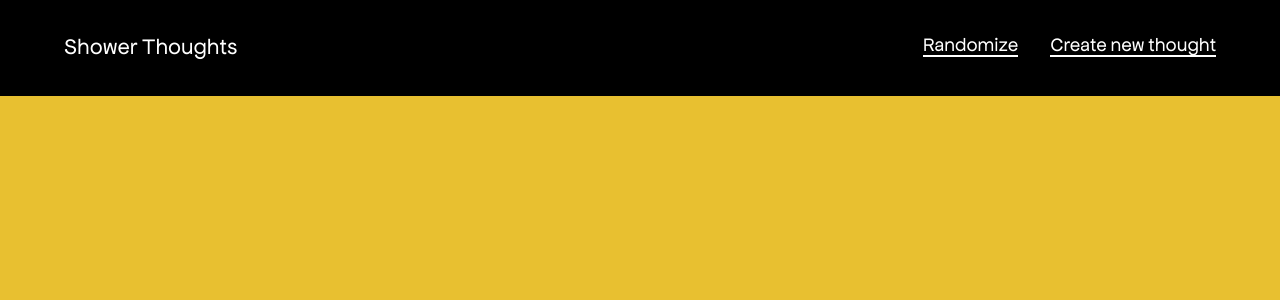
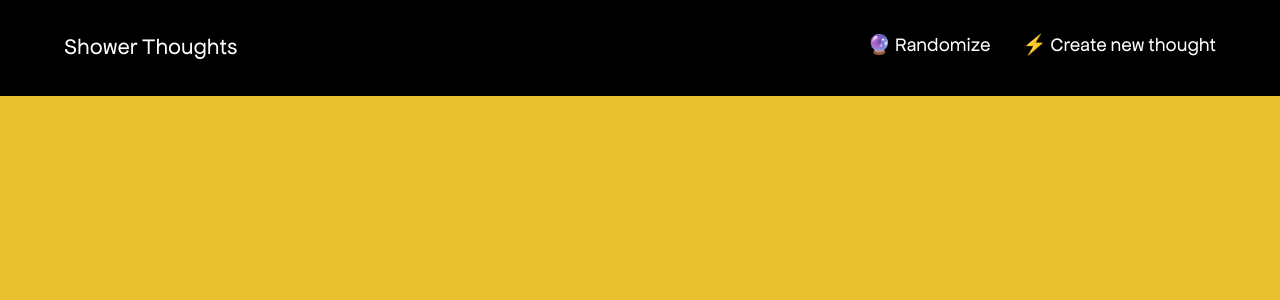
Before and after one commit to isabelxklee/shower-thoughts, a React (Create React App) app: page / in a window 1280 px wide. Shown: the top 300 px of the page. Built offline with nearby package versions, Linux system fonts and the light colour scheme; no server answers.

Commit message:
moved all event handlers to work with the header

```diff
--- a/src/App.js
+++ b/src/App.js
@@ -2,10 +2,8 @@ import React, {Component} from 'react'
 import './App.css'
 import Wrapper from './components/Wrapper.jsx'
 import Thought from './components/Thought.jsx'
-// import Button from './components/Button.jsx'
 import Form from './components/AddThoughtForm.jsx'
 import Header from './components/Header.jsx'
-import icon from './assets/icon-add.png'
 
 class App extends Component {
   state = {
@@ -69,22 +67,17 @@ class App extends Component {
 
     return (
       <section className="app">
-        <Header />
+        <Header
+          handleChange={this.handleChange}
+          toggleFormDisplay={this.toggleFormDisplay}
+        />
         <Wrapper>
           {displayForm === true ? (
             <>
-              <Form
-                icon={icon}
-                toggleFormDisplay={this.toggleFormDisplay}
-                addNewThought={this.addNewThought}
-              />
+              <Form toggleFormDisplay={this.toggleFormDisplay} addNewThought={this.addNewThought} />
               <div id="overlay" onClick={this.toggleFormDisplay} />
             </>
           ) : null}
-
-          {/* <Button onClick={this.handleChange} variant="large">
-            Randomize
-          </Button> */}
           <Thought thought={thoughts[selectedIndex]} />
         </Wrapper>
       </section>
--- a/src/components/Header.jsx
+++ b/src/components/Header.jsx
@@ -1,6 +1,5 @@
 import React from 'react'
 import styled from 'styled-components'
-// import Button from './Button.jsx'
 
 const Navigation = styled.header`
   background-color: black;
@@ -28,7 +27,6 @@ const TextLink = styled.a`
   font-weight: 400;
   transition: 0.3s;
   margin: 1rem;
-  border-bottom: 2px solid white;
   cursor: pointer;
 
   &:hover {
@@ -36,13 +34,12 @@ const TextLink = styled.a`
   }
 `
 
-const Header = () => (
+const Header = ({handleChange, toggleFormDisplay}) => (
   <Navigation>
     <Title>Shower Thoughts</Title>
     <Links>
-      <TextLink>Randomize</TextLink>
-      <TextLink>Create new thought</TextLink>
-      {/* <Button variant="text-link">Create new thought</Button> */}
+      <TextLink onClick={handleChange}>🔮 Randomize</TextLink>
+      <TextLink onClick={toggleFormDisplay}>⚡️ Create new thought</TextLink>
     </Links>
   </Navigation>
 )
```
